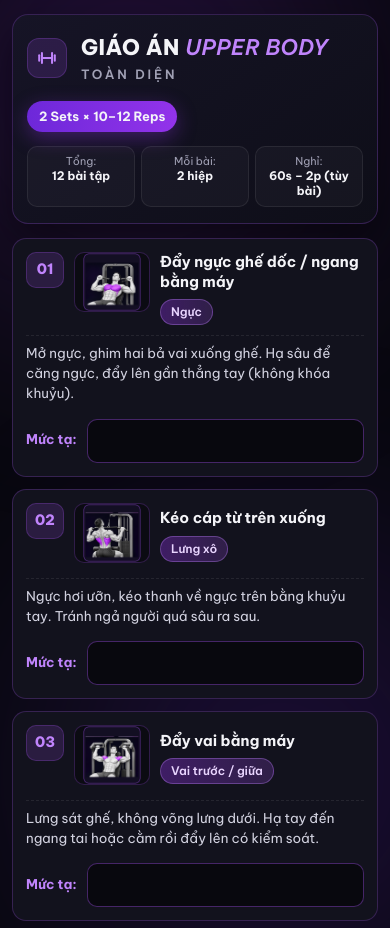
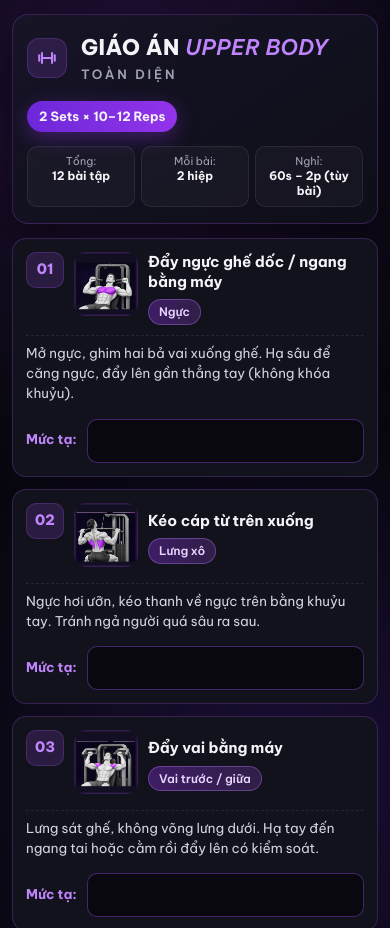
Before and after one commit to lamnhs/UpperBodyGym, a plain HTML site: page index.html in a window 390 px wide. Shown: the top 928 px of the page. Drawn offline with Linux system fonts and the light colour scheme.

Commit message:
Remove outer border around thumbnails and modal image

```diff
--- a/styles.css
+++ b/styles.css
@@ -164,7 +164,7 @@ h1 span {
 .table-header,
 .workout-row {
   display: grid;
-  grid-template-columns: 54px 86px 1.2fr 1.65fr 140px;
+  grid-template-columns: 54px 72px 1.2fr 1.65fr 140px;
   align-items: center;
   gap: 14px;
   padding: 12px 18px;
@@ -215,21 +215,20 @@ h1 span {
 /* Thumbnail button */
 .thumb-btn {
   position: relative;
-  width: 82px;
-  height: 64px;
+  width: 68px;
+  height: 68px;
   padding: 0;
-  border-radius: 10px;
+  border-radius: 12px;
   overflow: hidden;
-  border: 1px solid var(--border);
-  background: #0b0b12;
+  border: none;
+  background: transparent;
   cursor: pointer;
-  transition: transform 0.15s ease, border-color 0.15s ease, box-shadow 0.15s ease;
+  transition: transform 0.15s ease, filter 0.15s ease;
 }
 
 .thumb-btn:hover {
-  transform: scale(1.04);
-  border-color: var(--purple-bright);
-  box-shadow: 0 0 16px rgba(168, 85, 247, 0.35);
+  transform: scale(1.05);
+  filter: brightness(1.08);
 }
 
 .thumb-btn img {
@@ -362,11 +361,9 @@ h1 span {
   position: relative;
   border-radius: 12px;
   overflow: hidden;
-  border: 1px solid var(--border);
-  background: #0b0b12;
+  background: transparent;
   display: grid;
   place-items: center;
-  padding: 12px;
 }
 
 .modal-image {
@@ -449,7 +446,7 @@ h1 span {
     background: var(--surface);
     border: 1px solid var(--border);
     border-radius: 14px;
-    grid-template-columns: 38px 76px 1fr;
+    grid-template-columns: 38px 64px 1fr;
     grid-template-areas:
       "stt thumb exercise"
       "guide guide guide"
@@ -471,8 +468,8 @@ h1 span {
   }
 
   .thumb-btn {
-    width: 76px;
-    height: 60px;
+    width: 64px;
+    height: 64px;
   }
 
   .col-exercise {
```
